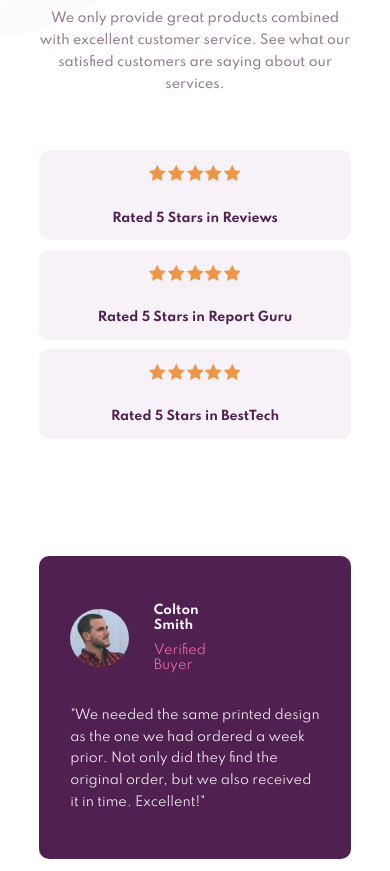
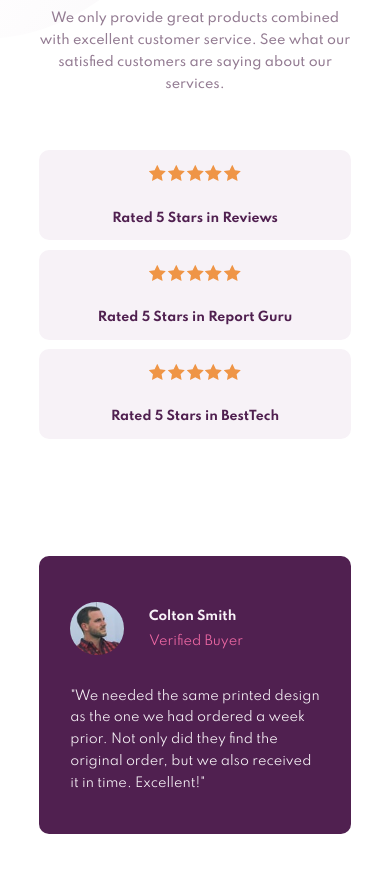
Before and after one commit to alkatraz445/Social-proof-section, a plain HTML site: page index.html in a window 390 px wide. Shown: the part 204-1075 px from the top of the page. Drawn offline with Linux system fonts and the light colour scheme.

Commit message:
Added margin to opinion

```diff
--- a/css/mobile.css
+++ b/css/mobile.css
@@ -81,5 +81,9 @@
   .opinion-wrapper {
     width: 100%;
     height: 40%;
+    margin-bottom: 2ch;
+  }
+  .id {
+    width: 100%;
   }
 }
```
